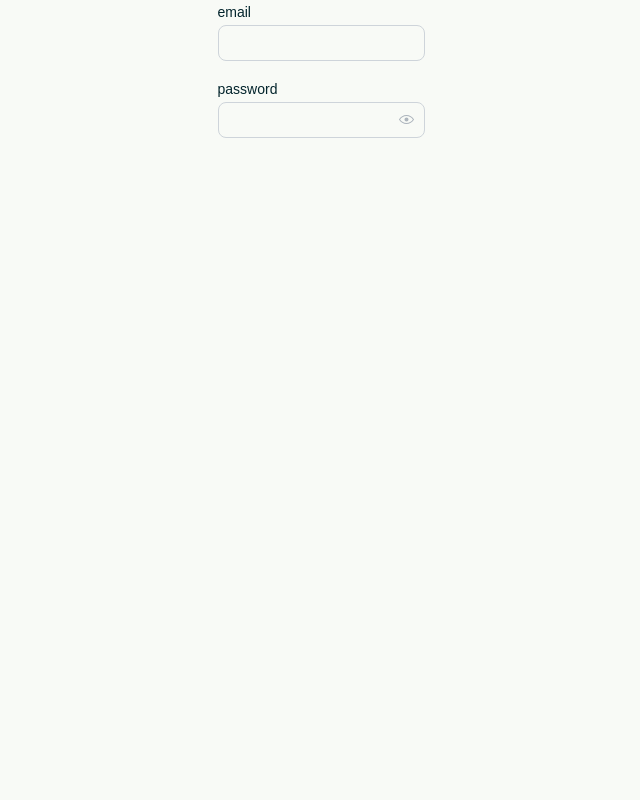
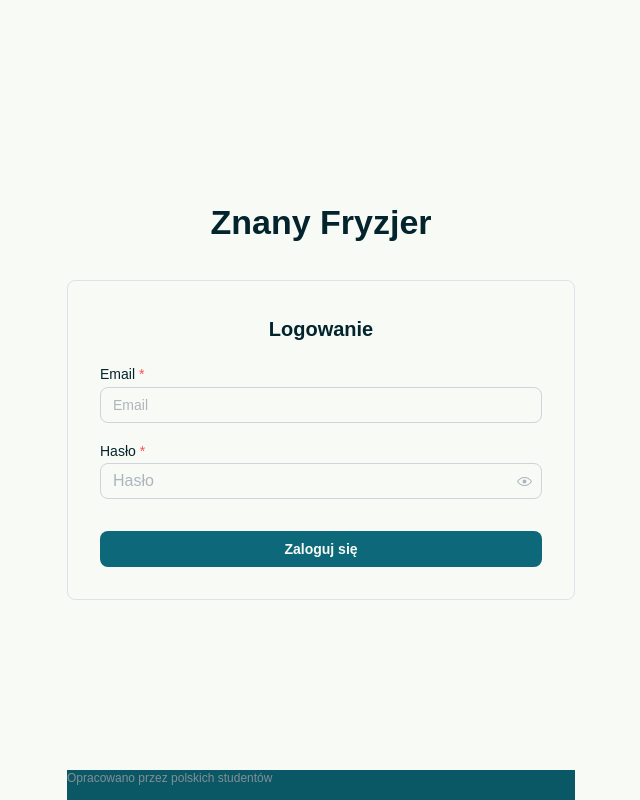
Before and after one commit to batushka11/IO, a React (Vite) app in the folder prototype/znanyFryzjer/: page /login in a window 1280 px wide. Shown: the whole page, without its empty margins (319-959 px from the left). Built offline with nearby package versions, Linux system fonts and the light colour scheme.

Commit message:
feat: login form

```diff
--- a/prototype/znanyFryzjer/src/pages/login.tsx
+++ b/prototype/znanyFryzjer/src/pages/login.tsx
@@ -1,22 +1,49 @@
 import {
+	Box,
+	Button,
 	Center,
 	Container,
+	Group,
+	Paper,
 	PasswordInput,
 	Stack,
+	Text,
 	TextInput,
+	Title,
 } from '@mantine/core'
 import type React from 'react'
 
 export const LoginPage: React.FC = () => {
 	return (
-		<Container size='xl'>
-			<Center>
-				<form>
-					<Stack gap='md'>
-						<TextInput label='email' />
-						<PasswordInput label='password' />
-					</Stack>
-				</form>
+		<Container size="xs">
+			<Center mih="100vh">
+				<Stack w="100%" mih="100vh" justify="space-between">
+					<Box h="30px"></Box>
+					<Group w="100%">
+						<Center w="100%" mb="lg">
+							<Title order={1}>Znany Fryzjer</Title>
+						</Center>
+						<Paper withBorder p="xl" radius="md" w="100%">
+							<Stack gap="md">
+								<Center>
+									<Text size="xl" fw={700}>
+										Logowanie
+									</Text>
+								</Center>
+								<TextInput label="Email" placeholder="Email" required />
+								<PasswordInput label="Hasło" placeholder="Hasło" required />
+								<Button fullWidth mt="md">
+									Zaloguj się
+								</Button>
+							</Stack>
+						</Paper>
+					</Group>
+					<Box h="30px" bg="teal.6">
+						<Text c="dimmed" size="xs">
+							Opracowano przez polskich studentów
+						</Text>
+					</Box>
+				</Stack>
 			</Center>
 		</Container>
 	)
--- a/prototype/znanyFryzjer/src/theme.ts
+++ b/prototype/znanyFryzjer/src/theme.ts
@@ -12,16 +12,16 @@ export const theme = createTheme({
 
 	colors: {
 		brand: [
-			'#EFE7FF',
-			'#DFD3FF',
-			'#C9B7FF',
-			'#B49BFF',
-			'#9E7FFF',
-			'#8264FE',
-			'#6F51E8',
-			'#5C3ED1',
-			'#4A2CBA',
-			'#3719A3',
+			'#CCEBF0',
+			'#B3E0E6',
+			'#99D5DD',
+			'#80CAD3',
+			'#66BFCA',
+			'#0D697A',
+			'#0A5865',
+			'#084752',
+			'#05353F',
+			'#03242C',
 		],
 
 		neutral: [
```
Also changed, not shown: 1 other file (tests, documents, lock files or other folders).
